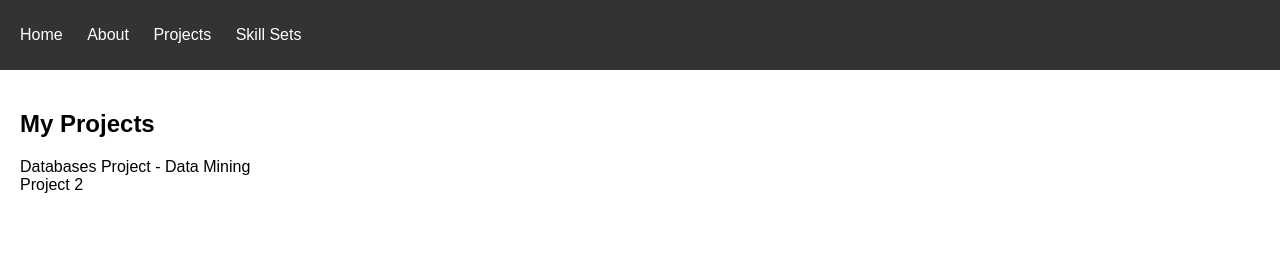
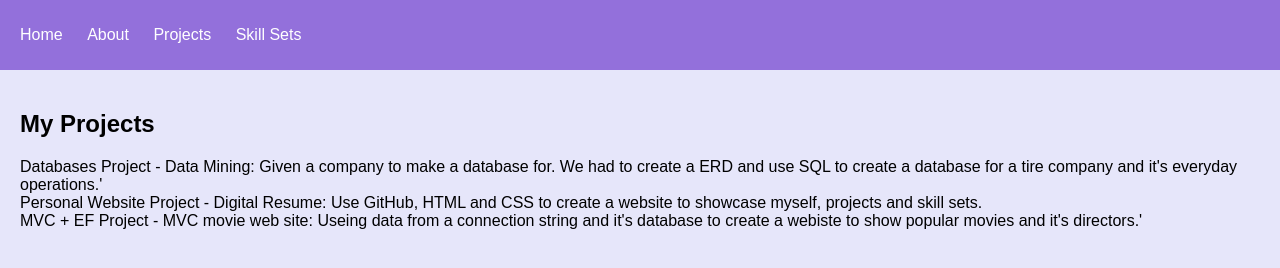
Before and after one commit to laurensquan/laurensquan.github.io, a plain HTML site: page projects.html in a window 1280 px wide. Drawn offline with Linux system fonts and the light colour scheme.

Commit message:
Add some style changes

```diff
--- a/StyleSheet1.css
+++ b/StyleSheet1.css
@@ -4,10 +4,11 @@ body {
     font-family: Arial, sans-serif;
     margin: 0;
     padding: 0;
+    background-color: #e6e6fa; /* Light purple background */
 }
 
 header {
-    background-color: #333;
+    background-color: #9370db;
     color: #fff;
     padding: 10px 20px;
 }
@@ -32,7 +33,7 @@ main {
 }
 
 footer {
-    background-color: #333;
+    background-color: #9370db; /* Darker purple for footer */
     color: #fff;
     text-align: center;
     padding: 10px 0;
--- a/projects.html
+++ b/projects.html
@@ -23,8 +23,9 @@
         <section class="projects-section">
             <h1>My Projects</h1>
             <ul>
-                <li>Databases Project - Data Mining</li>
-                <li>Project 2</li>
+                <li>Databases Project - Data Mining: Given a company to make a database for. We had to create a ERD and use SQL to create a database for a tire company and it's everyday operations.'</li>
+                <li>Personal Website Project - Digital Resume: Use GitHub, HTML and CSS to create a website to showcase myself, projects and skill sets.</li>
+                <li> MVC + EF Project - MVC movie web site: Useing data from a connection string and it's database to create a webiste to show popular movies and it's directors.' </li>
             </ul>
         </section>
     </main>
```
